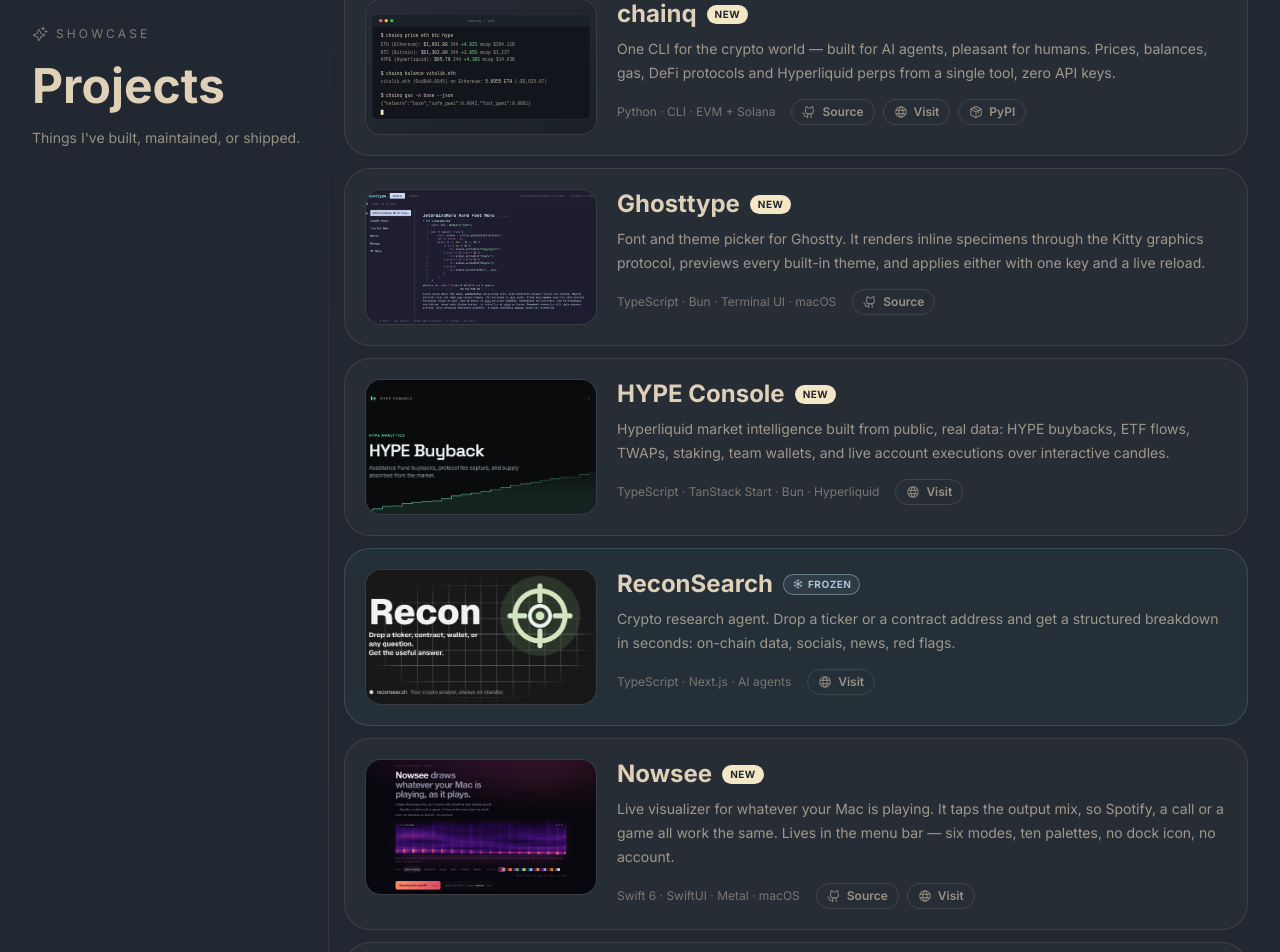
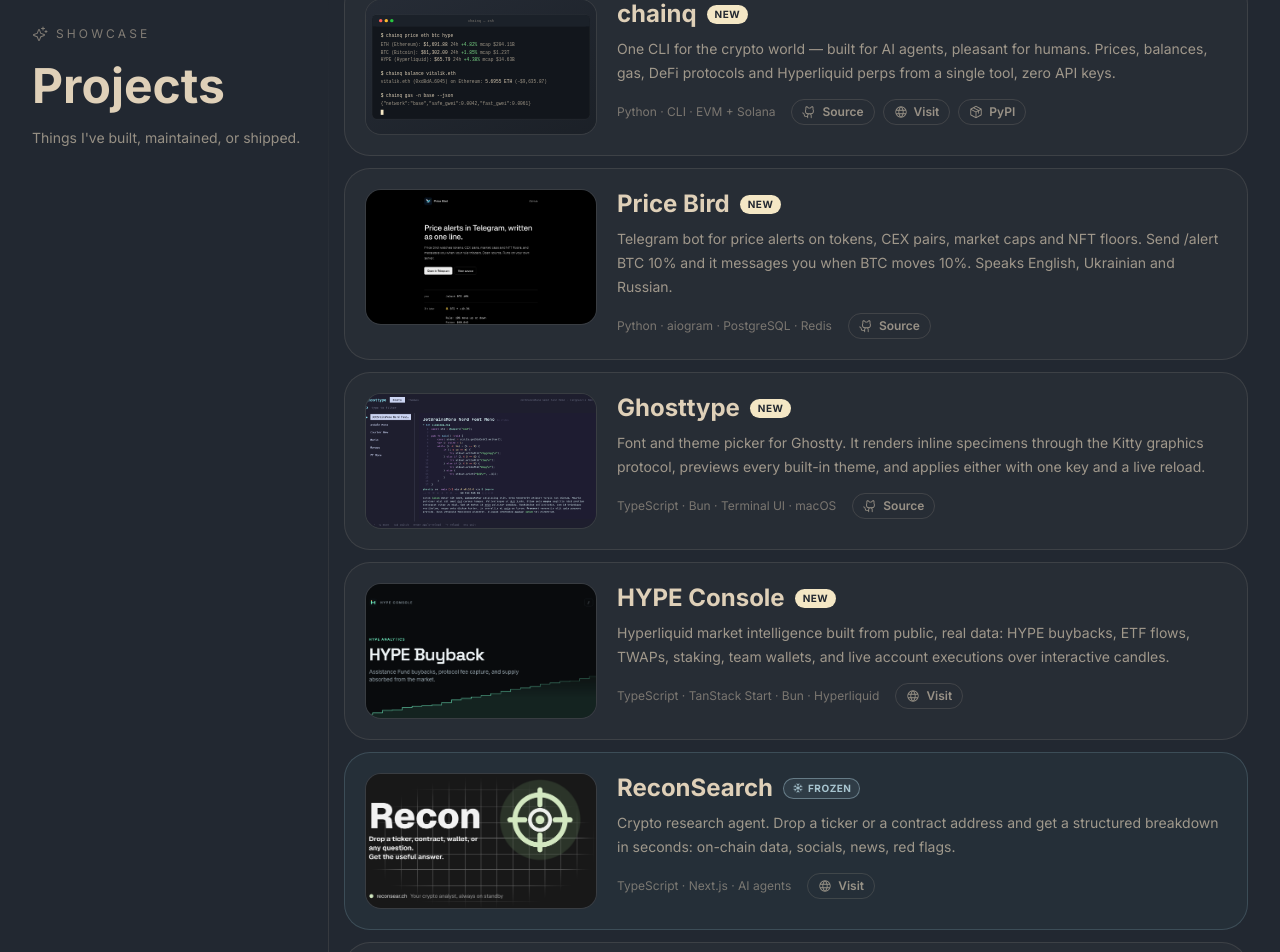
Before and after one commit to Sergio-prog/serhiifotex.dev, a React (Vite) app: page / in a window 1280 px wide. Shown: the part 902-1854 px from the top of the page. Built offline with nearby package versions, Linux system fonts and the light colour scheme.

Commit message:
feat(projects): add price bird

```diff
--- a/src/components/ProjectsSection.tsx
+++ b/src/components/ProjectsSection.tsx
@@ -36,6 +36,15 @@
     site: "https://chainq.serhiifotex.dev",
     pypi: "https://pypi.org/project/chainq/",
     image: "/image/projects/chainq.svg",
+  },
+  {
+    name: "Price Bird",
+    description:
+      "Telegram bot for price alerts on tokens, CEX pairs, market caps and NFT floors. Send /alert BTC 10% and it messages you when BTC moves 10%. Speaks English, Ukrainian and Russian.",
+    stack: ["Python", "aiogram", "PostgreSQL", "Redis"],
+    createdAt: "2026-05-12",
+    repo: "https://github.com/Sergio-prog/price-bird",
+    image: "/image/projects/price-bird.png",
   },
   {
     name: "Ghosttype",
```
Also changed, not shown: public/image/projects/price-bird.png (added).
